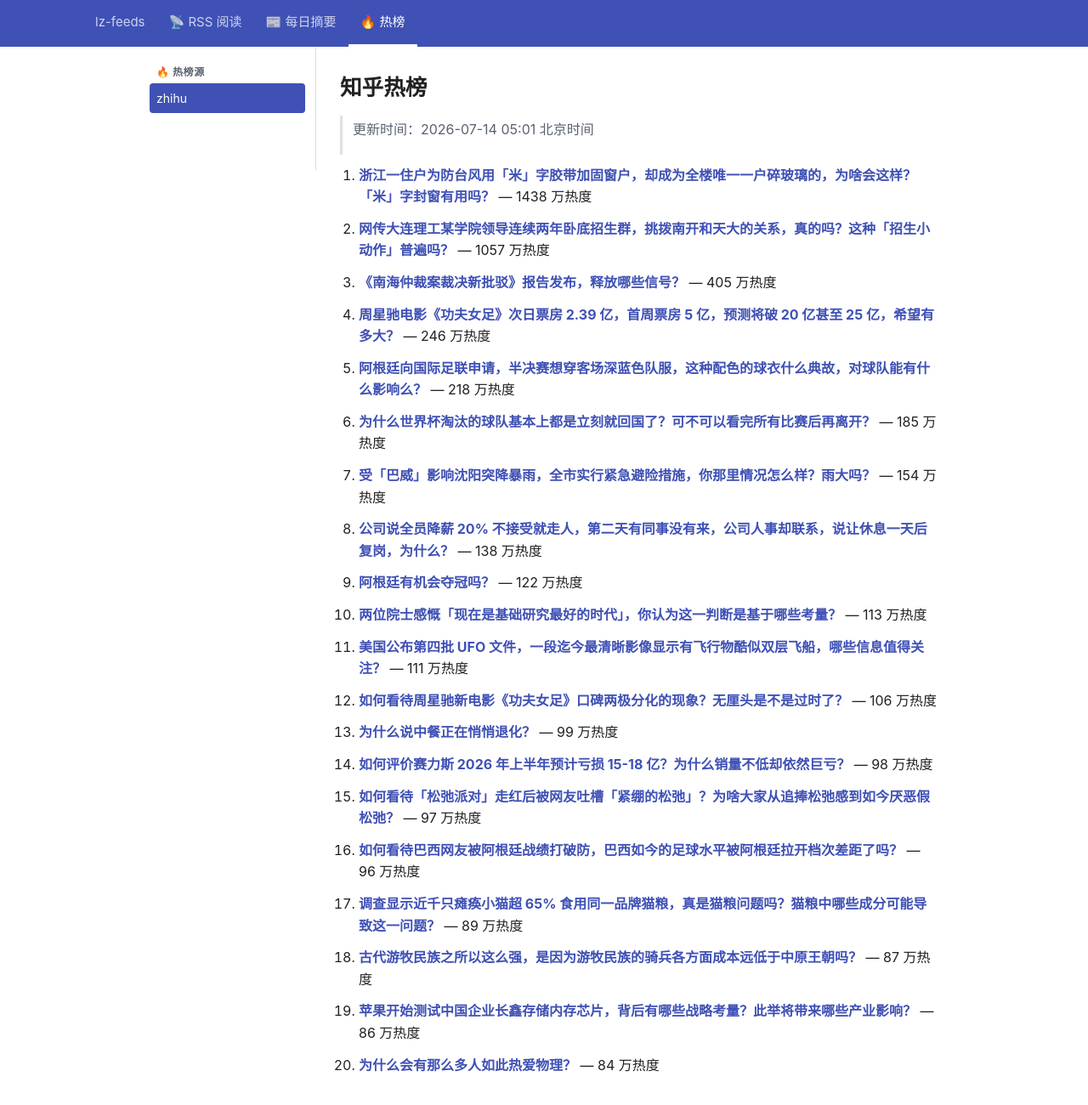
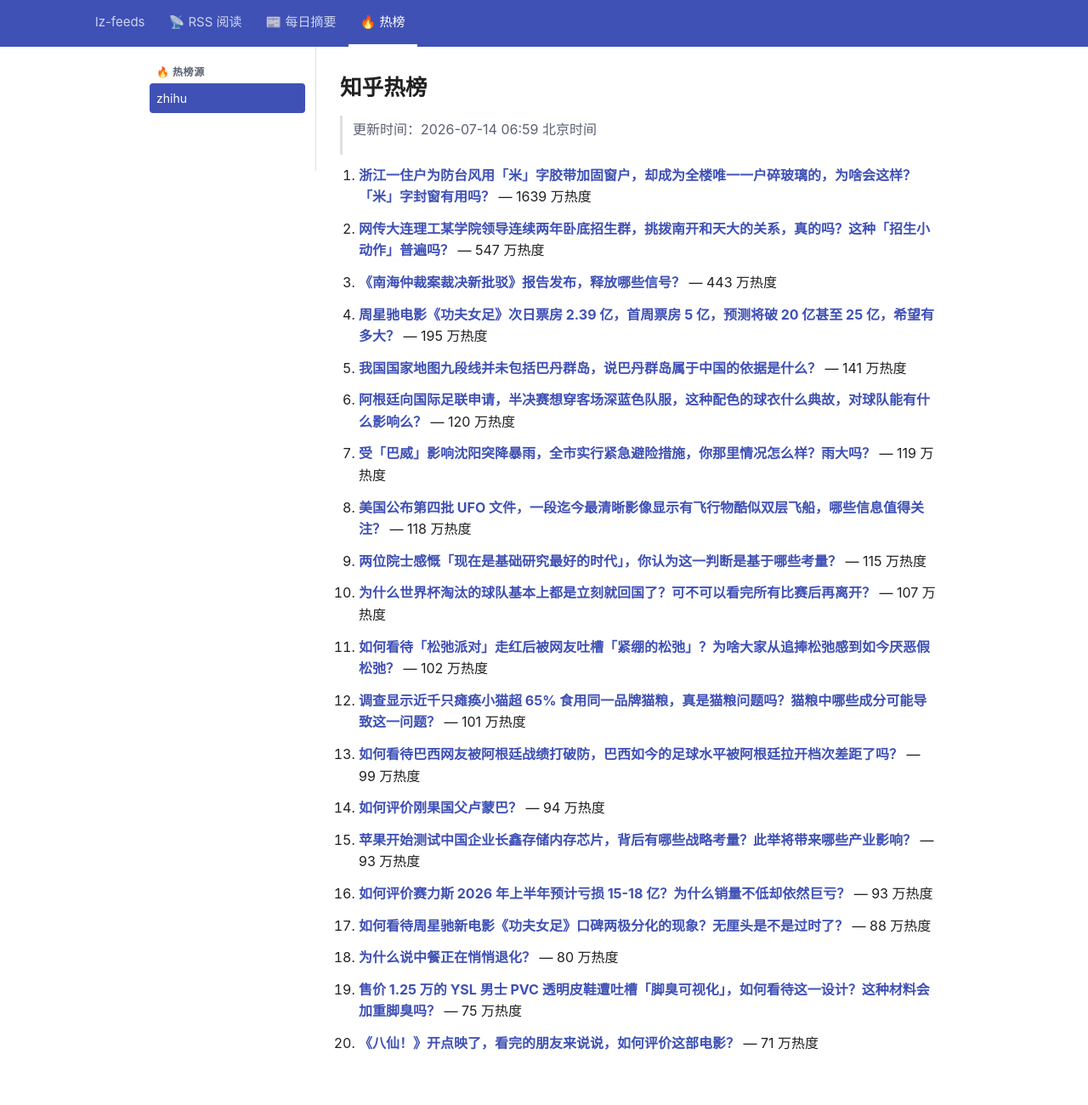
Before and after one commit to lizhang0101/lz-feeds, a Jekyll site: the page built from _hotlist/zhihu.md, in a window 1280 px wide and 1330 px high. Shown: the top 1300 px of the window at 85% size. Built offline with Jekyll 4.4.1, drawn with Linux system fonts in a browser that asks for light colours.

Commit message:
hotlist: 2026-07-13T22:59Z

```diff
--- a/_hotlist/zhihu.md
+++ b/_hotlist/zhihu.md
@@ -1,48 +1,48 @@
 ---
-updated: 2026-07-14 05:01 北京时间
+updated: 2026-07-14 06:59 北京时间
 count: 20
 ---
 
 # 知乎热榜
 
-> 更新时间：2026-07-14 05:01 北京时间
+> 更新时间：2026-07-14 06:59 北京时间
 
-1. **[浙江一住户为防台风用「米」字胶带加固窗户，却成为全楼唯一一户碎玻璃的，为啥会这样？「米」字封窗有用吗？](https://www.zhihu.com/question/2060049184527480687)** — 1438 万热度
+1. **[浙江一住户为防台风用「米」字胶带加固窗户，却成为全楼唯一一户碎玻璃的，为啥会这样？「米」字封窗有用吗？](https://www.zhihu.com/question/2060049184527480687)** — 1639 万热度
 
-2. **[网传大连理工某学院领导连续两年卧底招生群，挑拨南开和天大的关系，真的吗？这种「招生小动作」普遍吗？](https://www.zhihu.com/question/2059729316993131464)** — 1057 万热度
+2. **[网传大连理工某学院领导连续两年卧底招生群，挑拨南开和天大的关系，真的吗？这种「招生小动作」普遍吗？](https://www.zhihu.com/question/2059729316993131464)** — 547 万热度
 
-3. **[《南海仲裁案裁决新批驳》报告发布，释放哪些信号？](https://www.zhihu.com/question/2059980453814219344)** — 405 万热度
+3. **[《南海仲裁案裁决新批驳》报告发布，释放哪些信号？](https://www.zhihu.com/question/2059980453814219344)** — 443 万热度
 
-4. **[周星驰电影《功夫女足》次日票房 2.39 亿，首周票房 5 亿，预测将破 20 亿甚至 25 亿，希望有多大？](https://www.zhihu.com/question/2059790933936137165)** — 246 万热度
+4. **[周星驰电影《功夫女足》次日票房 2.39 亿，首周票房 5 亿，预测将破 20 亿甚至 25 亿，希望有多大？](https://www.zhihu.com/question/2059790933936137165)** — 195 万热度
 
-5. **[阿根廷向国际足联申请，半决赛想穿客场深蓝色队服，这种配色的球衣什么典故，对球队能有什么影响么？](https://www.zhihu.com/question/2060002703879533053)** — 218 万热度
+5. **[我国国家地图九段线并未包括巴丹群岛，说巴丹群岛属于中国的依据是什么？](https://www.zhihu.com/question/2059773104042390633)** — 141 万热度
 
-6. **[为什么世界杯淘汰的球队基本上都是立刻就回国了？可不可以看完所有比赛后再离开？](https://www.zhihu.com/question/2058981135892461058)** — 185 万热度
+6. **[阿根廷向国际足联申请，半决赛想穿客场深蓝色队服，这种配色的球衣什么典故，对球队能有什么影响么？](https://www.zhihu.com/question/2060002703879533053)** — 120 万热度
 
-7. **[受「巴威」影响沈阳突降暴雨，全市实行紧急避险措施，你那里情况怎么样？雨大吗？](https://www.zhihu.com/question/2059917780845946766)** — 154 万热度
+7. **[受「巴威」影响沈阳突降暴雨，全市实行紧急避险措施，你那里情况怎么样？雨大吗？](https://www.zhihu.com/question/2059917780845946766)** — 119 万热度
 
-8. **[公司说全员降薪 20% 不接受就走人，第二天有同事没有来，公司人事却联系，说让休息一天后复岗，为什么？](https://www.zhihu.com/question/2059237272705316521)** — 138 万热度
+8. **[美国公布第四批 UFO 文件，一段迄今最清晰影像显示有飞行物酷似双层飞船，哪些信息值得关注？](https://www.zhihu.com/question/2059327384772466175)** — 118 万热度
 
-9. **[阿根廷有机会夺冠吗？](https://www.zhihu.com/question/2059639111040999429)** — 122 万热度
+9. **[两位院士感慨「现在是基础研究最好的时代」，你认为这一判断是基于哪些考量？](https://www.zhihu.com/question/2059189701848851782)** — 115 万热度
 
-10. **[两位院士感慨「现在是基础研究最好的时代」，你认为这一判断是基于哪些考量？](https://www.zhihu.com/question/2059189701848851782)** — 113 万热度
+10. **[为什么世界杯淘汰的球队基本上都是立刻就回国了？可不可以看完所有比赛后再离开？](https://www.zhihu.com/question/2058981135892461058)** — 107 万热度
 
-11. **[美国公布第四批 UFO 文件，一段迄今最清晰影像显示有飞行物酷似双层飞船，哪些信息值得关注？](https://www.zhihu.com/question/2059327384772466175)** — 111 万热度
+11. **[如何看待「松弛派对」走红后被网友吐槽「紧绷的松弛」？为啥大家从追捧松弛感到如今厌恶假松弛？](https://www.zhihu.com/question/2057860179513668617)** — 102 万热度
 
-12. **[如何看待周星驰新电影《功夫女足》口碑两极分化的现象？无厘头是不是过时了？](https://www.zhihu.com/question/2059946981699728081)** — 106 万热度
+12. **[调查显示近千只瘫痪小猫超 65% 食用同一品牌猫粮，真是猫粮问题吗？猫粮中哪些成分可能导致这一问题？](https://www.zhihu.com/question/2058174380128130240)** — 101 万热度
 
-13. **[为什么说中餐正在悄悄退化？](https://www.zhihu.com/question/552064695)** — 99 万热度
+13. **[如何看待巴西网友被阿根廷战绩打破防，巴西如今的足球水平被阿根廷拉开档次差距了吗？](https://www.zhihu.com/question/2060031374115829185)** — 99 万热度
 
-14. **[如何评价赛力斯 2026 年上半年预计亏损 15-18 亿？为什么销量不低却依然巨亏？](https://www.zhihu.com/question/2059697862565536691)** — 98 万热度
+14. **[如何评价刚果国父卢蒙巴？](https://www.zhihu.com/question/60068219)** — 94 万热度
 
-15. **[如何看待「松弛派对」走红后被网友吐槽「紧绷的松弛」？为啥大家从追捧松弛感到如今厌恶假松弛？](https://www.zhihu.com/question/2057860179513668617)** — 97 万热度
+15. **[苹果开始测试中国企业长鑫存储内存芯片，背后有哪些战略考量？此举将带来哪些产业影响？](https://www.zhihu.com/question/2058578162674397208)** — 93 万热度
 
-16. **[如何看待巴西网友被阿根廷战绩打破防，巴西如今的足球水平被阿根廷拉开档次差距了吗？](https://www.zhihu.com/question/2060031374115829185)** — 96 万热度
+16. **[如何评价赛力斯 2026 年上半年预计亏损 15-18 亿？为什么销量不低却依然巨亏？](https://www.zhihu.com/question/2059697862565536691)** — 93 万热度
 
-17. **[调查显示近千只瘫痪小猫超 65% 食用同一品牌猫粮，真是猫粮问题吗？猫粮中哪些成分可能导致这一问题？](https://www.zhihu.com/question/2058174380128130240)** — 89 万热度
+17. **[如何看待周星驰新电影《功夫女足》口碑两极分化的现象？无厘头是不是过时了？](https://www.zhihu.com/question/2059946981699728081)** — 88 万热度
 
-18. **[古代游牧民族之所以这么强，是因为游牧民族的骑兵各方面成本远低于中原王朝吗？](https://www.zhihu.com/question/1888275342818523001)** — 87 万热度
+18. **[为什么说中餐正在悄悄退化？](https://www.zhihu.com/question/552064695)** — 80 万热度
 
-19. **[苹果开始测试中国企业长鑫存储内存芯片，背后有哪些战略考量？此举将带来哪些产业影响？](https://www.zhihu.com/question/2058578162674397208)** — 86 万热度
+19. **[售价 1.25 万的 YSL 男士 PVC 透明皮鞋遭吐槽「脚臭可视化」，如何看待这一设计？这种材料会加重脚臭吗？](https://www.zhihu.com/question/2056072763509564144)** — 75 万热度
 
-20. **[为什么会有那么多人如此热爱物理？](https://www.zhihu.com/question/660747812)** — 84 万热度
+20. **[《八仙！》开点映了，看完的朋友来说说，如何评价这部电影？](https://www.zhihu.com/question/2058505696463812158)** — 71 万热度
```
